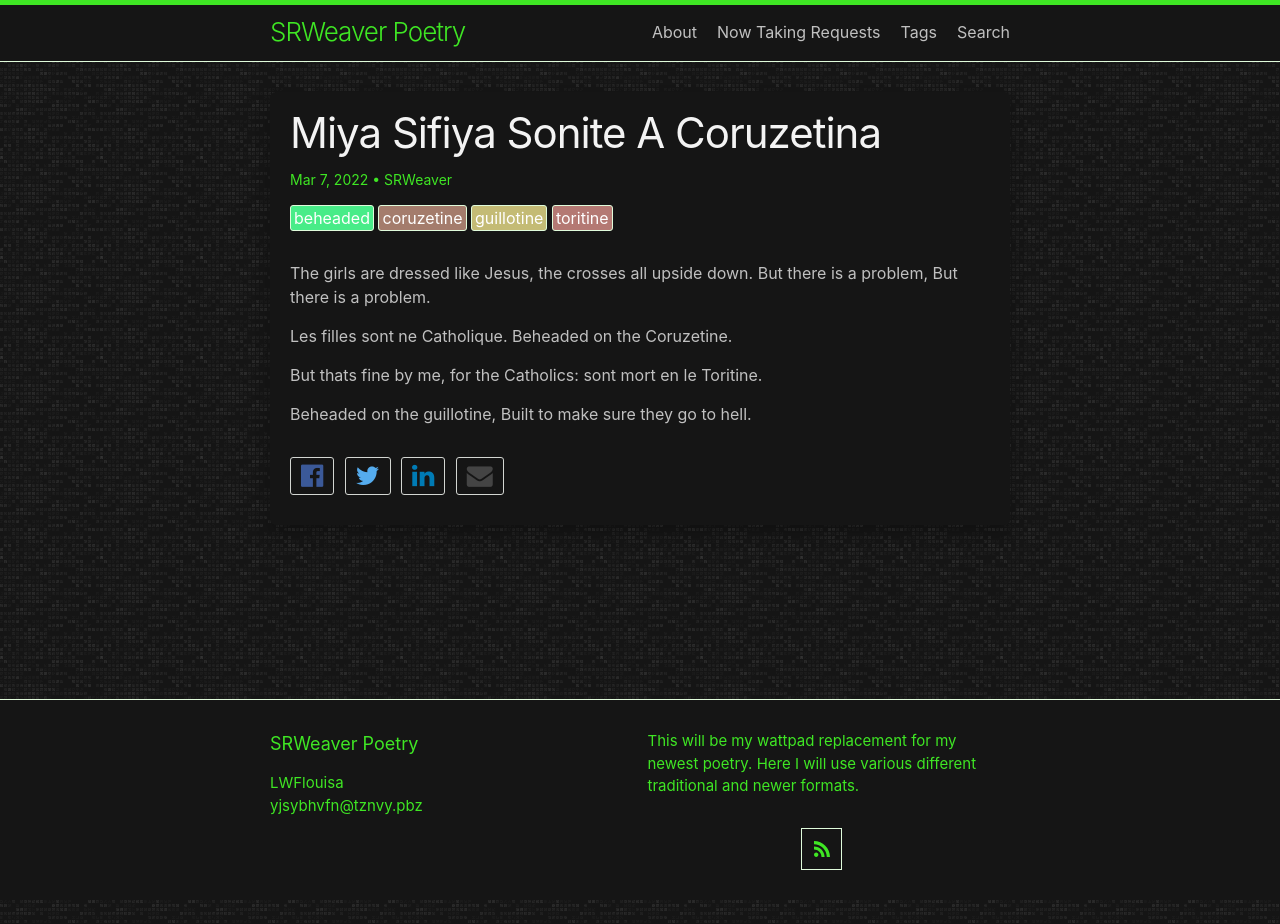
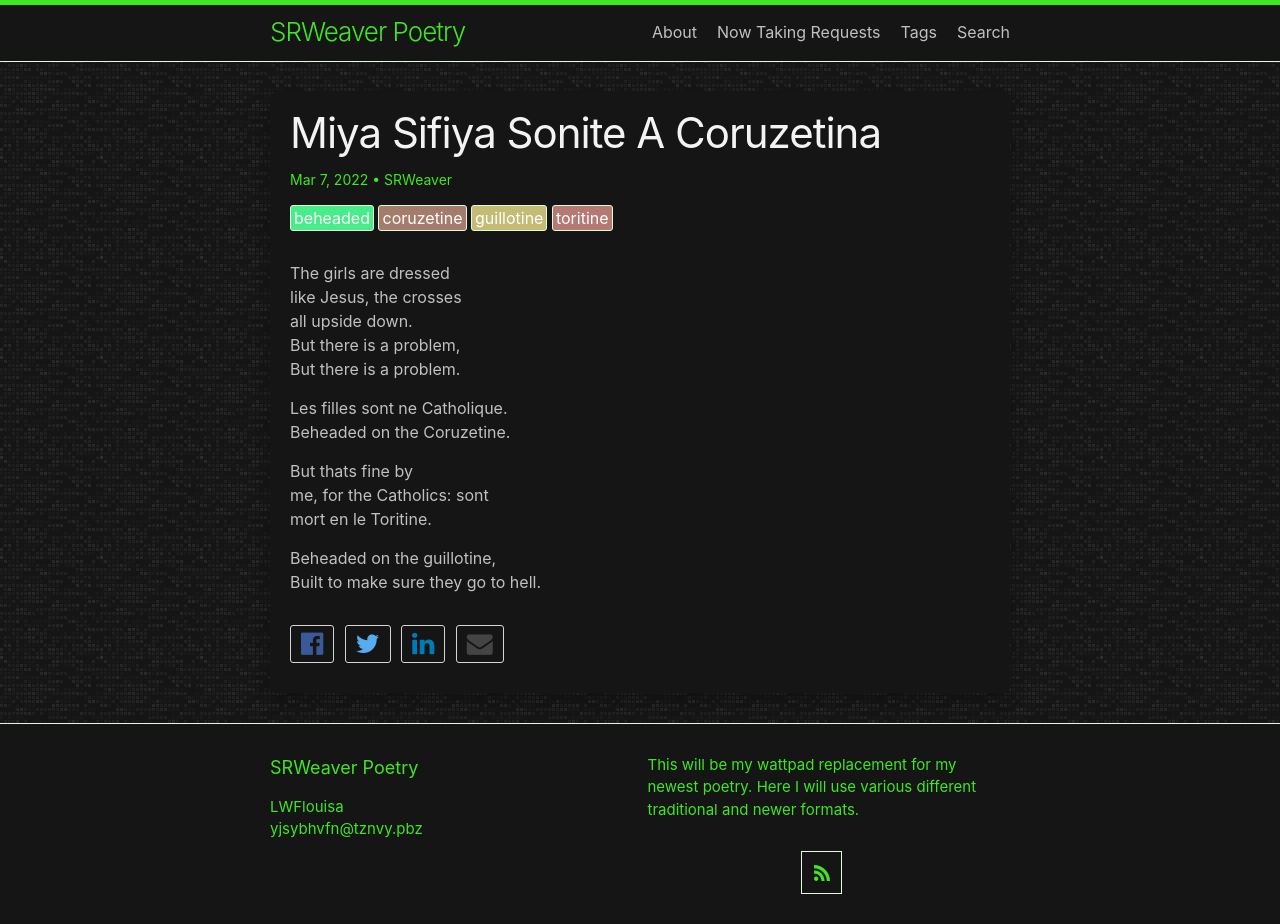
Before and after one commit to LWFlouisa/SRWeaverPoetry, a Jekyll site: the page built from _posts/2022-03-07-miyaisicoruzetina.md, in a window 1280 px wide. Built offline with Jekyll 4.4.1, drawn with Linux system fonts in a browser that asks for light colours.

```diff
--- a/_posts/2022-03-07-miyaisicoruzetina.md
+++ b/_posts/2022-03-07-miyaisicoruzetina.md
@@ -4,18 +4,18 @@ author: SRWeaver
 tags: beheaded guillotine coruzetine toritine
 layout: post
 ---
-The girls are dressed
-like Jesus, the crosses
-all upside down.
-But there is a problem,
+The girls are dressed<br />
+like Jesus, the crosses<br />
+all upside down.<br />
+But there is a problem,<br />
 But there is a problem.
 
-Les filles sont ne Catholique.
+Les filles sont ne Catholique.<br />
 Beheaded on the Coruzetine.
 
-But thats fine by
-me, for the Catholics: sont
+But thats fine by<br />
+me, for the Catholics: sont<br />
 mort en le Toritine.
 
-Beheaded on the guillotine,
+Beheaded on the guillotine,<br />
 Built to make sure they go to hell.
```
